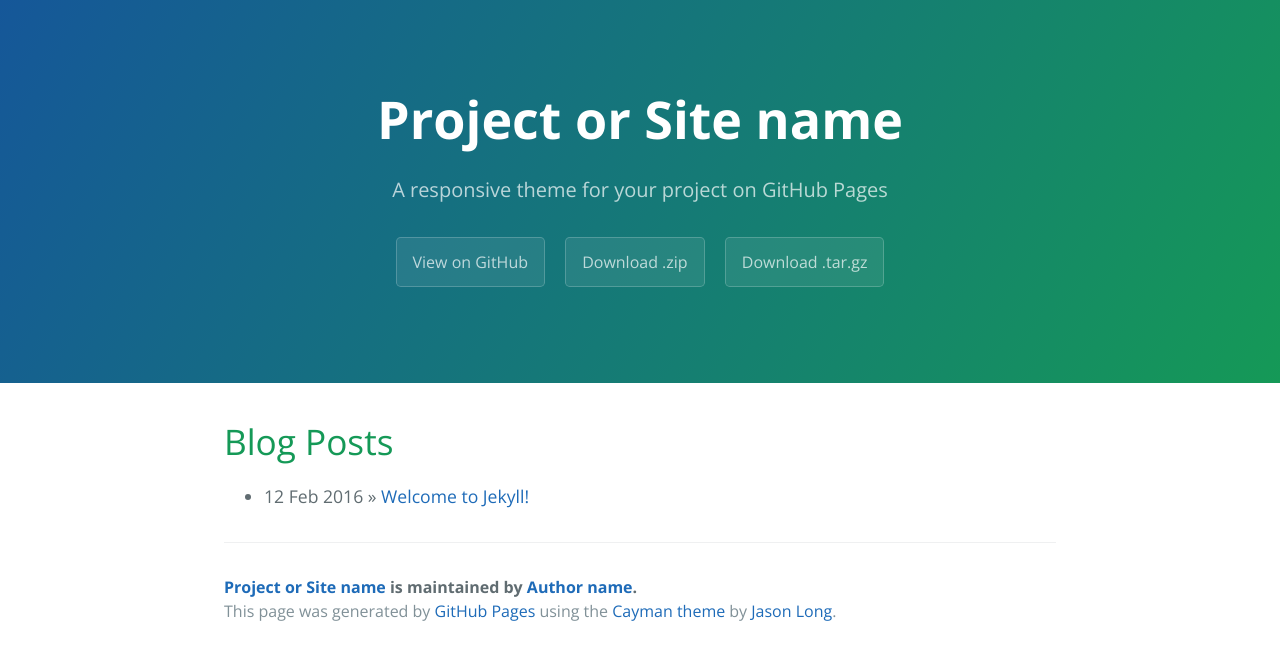
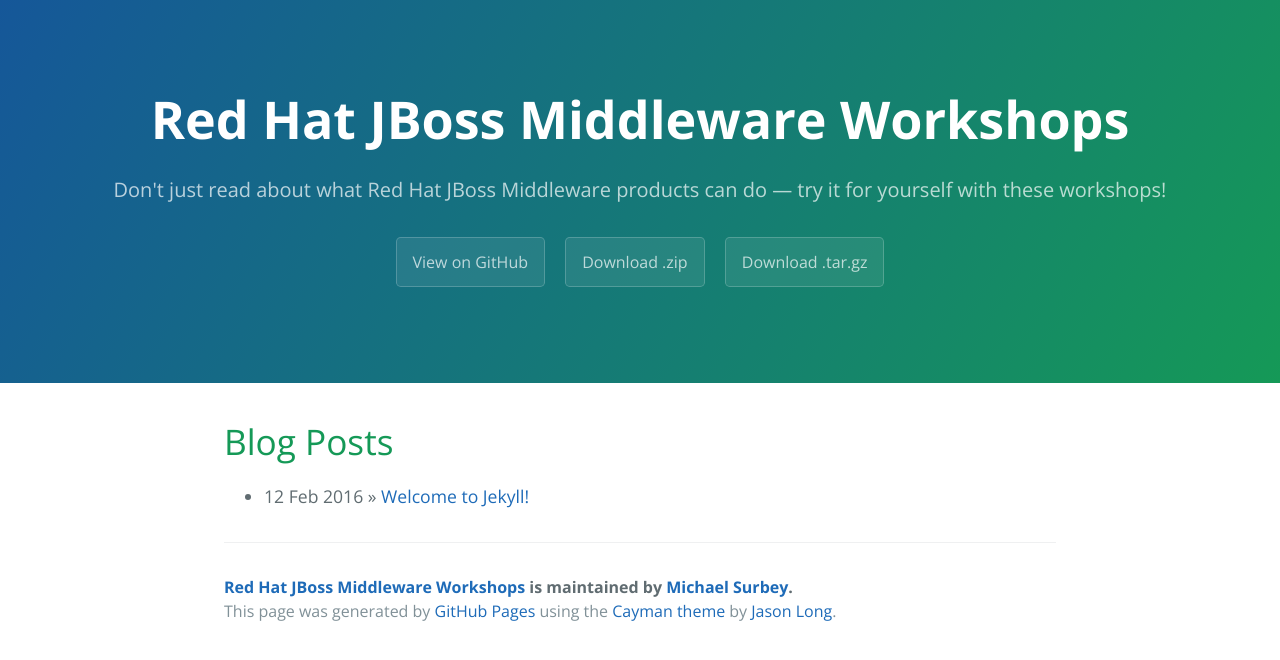
Before and after one commit to epe105/jboss-workshops, a Jekyll site: the page built from index.html, in a window 1280 px wide. Shown: the top 660 px of the page. Built offline with Jekyll 4.4.1, drawn with Linux system fonts in a browser that asks for light colours; the list of posts is cut into pages by our own code.

Commit message:
Revised config

```diff
--- a/Gemfile
+++ b/Gemfile
@@ -5,3 +5,4 @@
 gem 'jekyll-paginate'
 gem 'kramdown'
 gem 'pygments.rb'
+gem 'jemoji'
--- a/_config.yml
+++ b/_config.yml
@@ -1,17 +1,28 @@
 # Setup
-title:        Project or Site name
-tagline:      A responsive theme for your project on GitHub Pages
-baseurl:      ""
-paginate:     1
+title: Red Hat JBoss Middleware Workshops
+tagline: > # this means to ignore newlines until "baseurl:"
+  Don't just read about what Red Hat JBoss Middleware products can do — try it for yourself with these workshops!
+baseurl: "" # the subpath of your site, e.g. /blog
+url: "" # the base hostname & protocol for your site
+twitter_username: ecwpz91
+github_username:  ecwpz91
+paginate: 1
 
 # About/contact
 author:
-  name:       Author name
-  url:        http://yourhomepage.com
+  name: Michael Surbey
+  # url:  http://yourhomepage.com
+
+# Build settings
+markdown: kramdown
 
 # Gems
 gems:
   - jekyll-paginate
+  - jemoji
 
-#Others
-markdown: kramdown
+# Local server port
+port: 4000
+
+# Local server hostname
+host: 0.0.0.0
```
Also changed, not shown: README.md (deleted).
